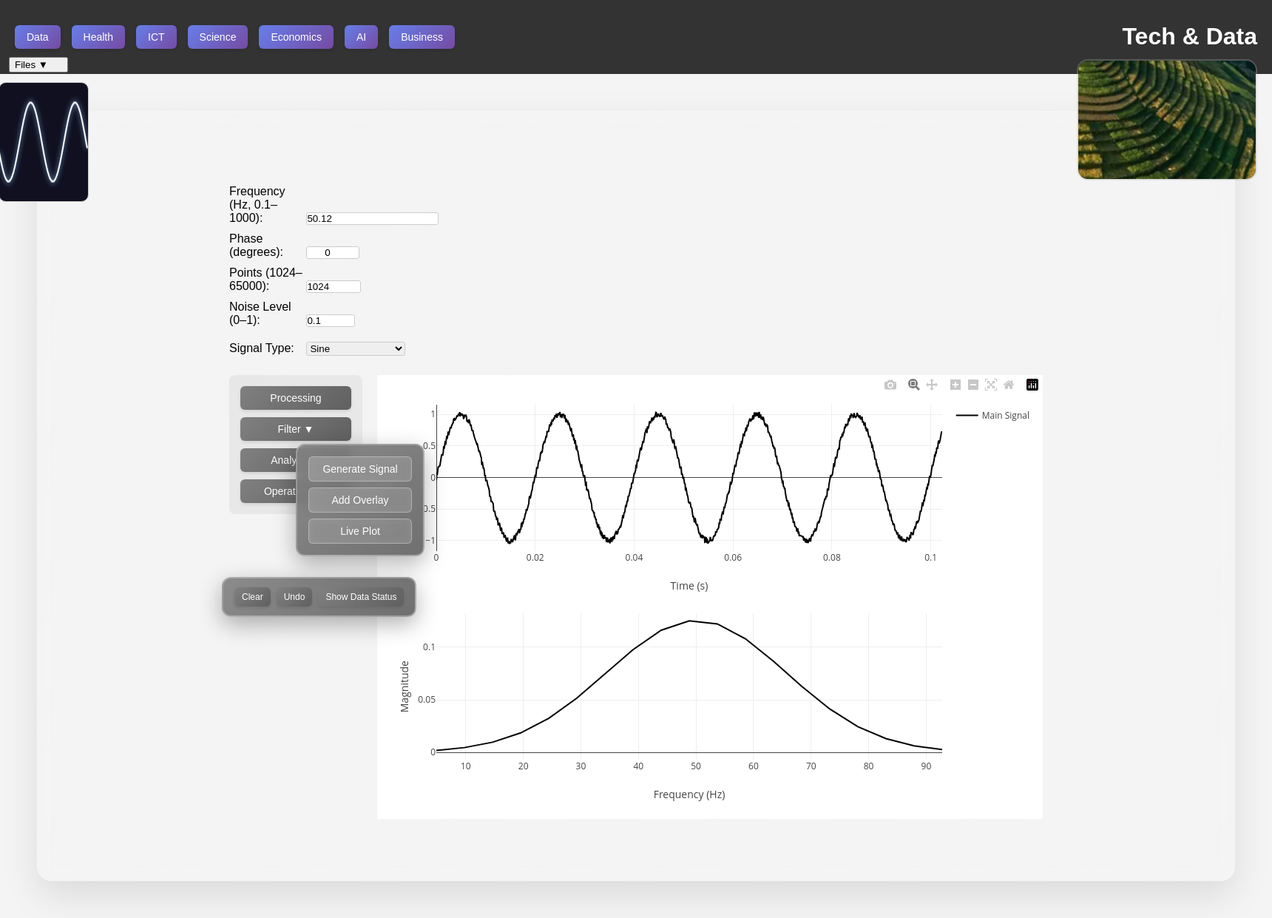
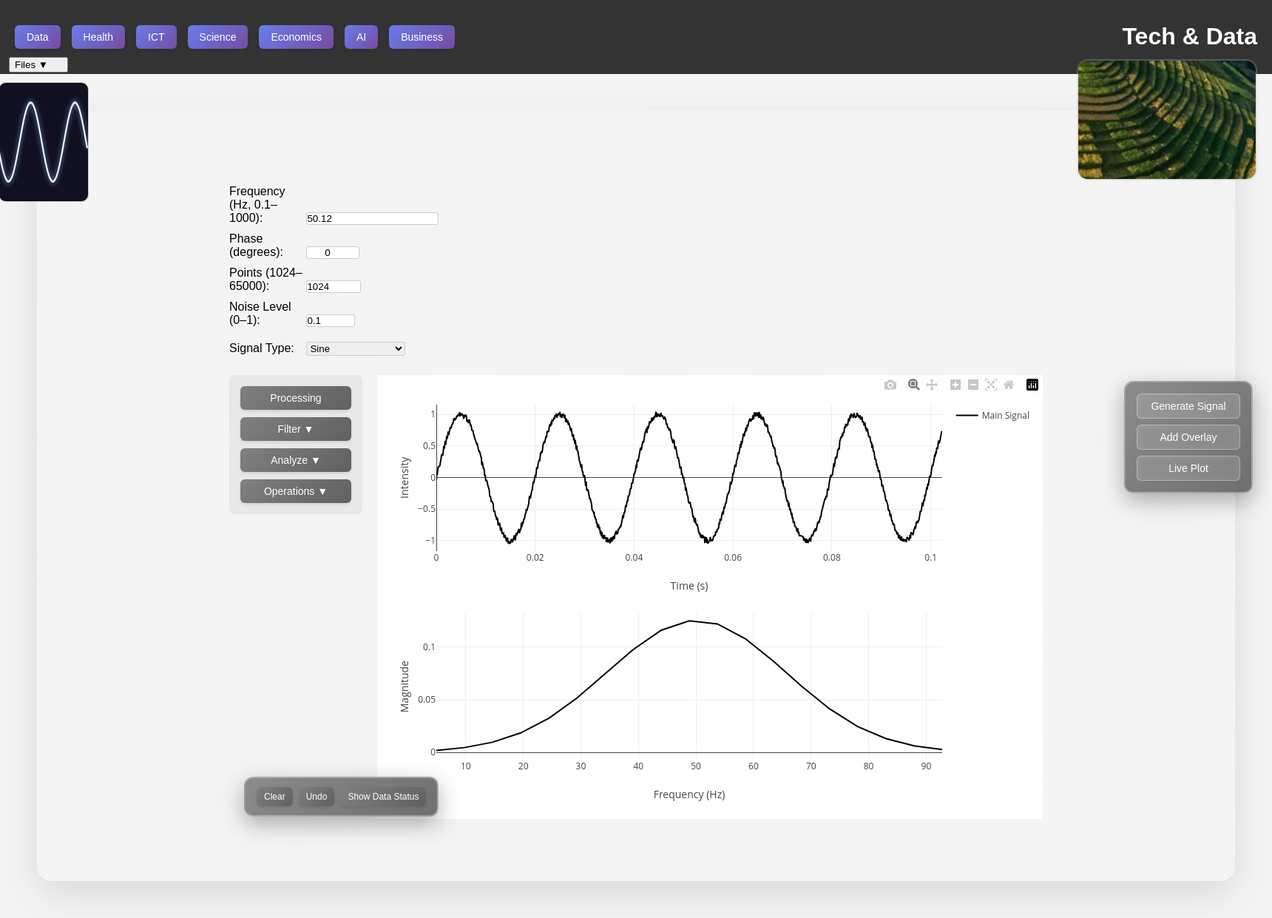
Before and after one commit to thacien20/work_proj, a Flask app: page / in a window 1720 px wide. Shown: the whole page at 74% size. Run offline with Flask 3, Linux system fonts and the light colour scheme; some libraries are stand-ins or nearby versions.

Commit message:
best stylees

```diff
--- a/templates/index.html
+++ b/templates/index.html
@@ -254,8 +254,8 @@
         /* Draggable button canvas styling */
         .draggable-button-canvas {
             position: absolute;
-            top: 780px;
-            left: 300px;
+            top: 1050px;
+            left: 330px;
             transform: none;
             display: flex;
             gap: 8px;
@@ -293,8 +293,8 @@
         /* Vertical signal controls canvas styling */
         .vertical-signal-canvas {
             position: absolute;
-            top: 600px;
-            left: 400px;
+            top: 515px;
+            left: 1520px;
             display: flex;
             flex-direction: column;
             gap: 8px;
```
